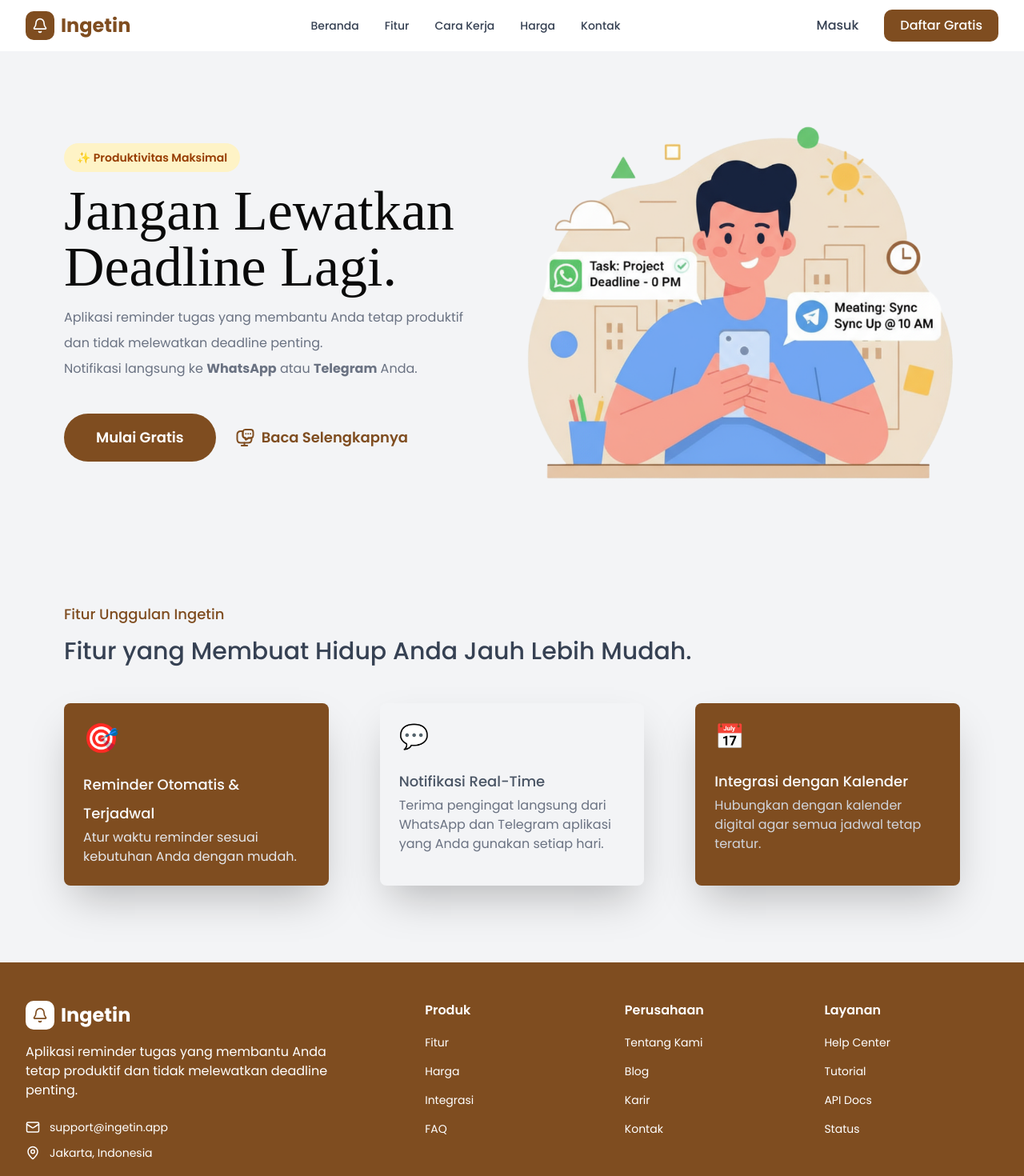
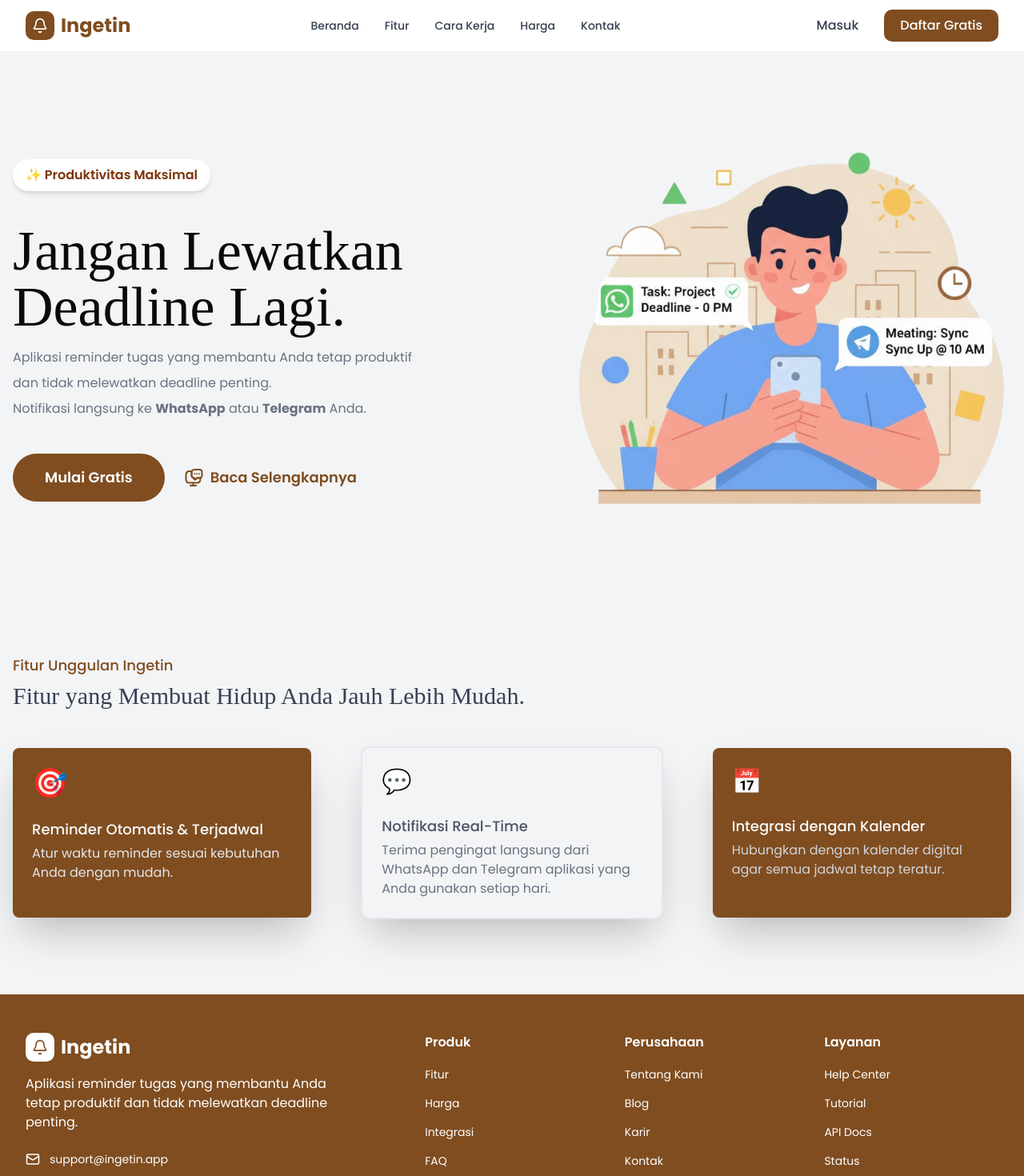
Before and after one commit to rifqiikhsan/ingetin-frontend, a Next.js app: page / in a window 1280 px wide. Shown: the top 1470 px of the page at 80% size. Built offline with nearby package versions, Linux system fonts and the light colour scheme; a web font is replaced by a local one.

Commit message:
feat: update hero and feature section

```diff
--- a/src/app/(user)/page.tsx
+++ b/src/app/(user)/page.tsx
@@ -5,17 +5,15 @@
     <div className="pt-20">
       {/* Hero Section */}
       <section
-        className="hero mx-auto max-w-6xl py-6 lg:py-12 px-4 mt-6"
+        className="hero mx-auto max-w-7xl py-6 lg:py-20 px-4 mt-6"
         id="home"
       >
         <div className="flex flex-col-reverse lg:flex-row items-center justify-between text-center lg:text-left gap-y-12 lg:gap-y-0">
           <div className="flex flex-col gap-y-10 w-full lg:w-1/2">
+            <p className="hidden lg:block w-fit bg-white text-amber-900 px-4 py-2 rounded-full text-sm md:text-base font-semibold shadow-md">
+              ✨ Produktivitas Maksimal
+            </p>
             <div className="flex flex-col gap-y-3">
-              <div className="block mb-2">
-                <span className="bg-amber-100 text-amber-800 px-4 py-2 rounded-full text-sm font-semibold">
-                  ✨ Produktivitas Maksimal
-                </span>
-              </div>
               <h1 className="text-gray font-['Clash_Display'] text-4xl md:text-5xl lg:text-[70px] leading-tight md:leading-tight lg:leading-none">
                 Jangan Lewatkan <br className="hidden md:block" />
                 Deadline Lagi.
@@ -111,7 +109,6 @@
               alt="Ilustrasition Image"
               width={550}
               height={550}
-              className="object-cover w-full max-w-[550px] h-auto"
               priority
             />
           </div>
@@ -120,14 +117,14 @@
 
       {/* Fitur Section */}
       <section
-        className="feature mx-auto max-w-6xl py-6 lg:py-12 px-4"
+        className="feature mx-auto max-w-7xl py-6 lg:py-12 px-4"
         id="features"
       >
         <div className="flex flex-col py-8 md:py-12">
-          <h3 className="text-base md:text-lg text-primary font-medium pb-2">
+          <h3 className="text-base md:text-lg text-primary font-medium">
             Fitur Unggulan Ingetin
           </h3>
-          <h2 className="text-xl md:text-3xl font-medium leading-relaxed text-gray-700 mb-6 md:mb-10">
+          <h2 className="font-['Clash_Display'] text-xl md:text-3xl font-medium leading-relaxed text-gray-700 mb-6 md:mb-10">
             Fitur yang Membuat Hidup Anda Jauh Lebih Mudah.
           </h2>
           <div className="grid grid-cols-1 md:grid-cols-2 lg:grid-cols-3 gap-6 md:gap-10 lg:gap-x-16">
@@ -142,7 +139,7 @@
                 </p>
               </div>
             </div>
-            <div className="flex flex-col gap-y-3 md:gap-y-5 bg-gray-100 p-4 md:p-6 rounded-md shadow-2xl">
+            <div className="flex flex-col gap-y-3 md:gap-y-5 bg-gray-100 p-4 md:p-6 rounded-md shadow-2xl outline-gray-200 outline-2">
               <p className="text-2xl md:text-3xl text-primary">💬</p>
               <div className="flex flex-col">
                 <p className="text-base md:text-lg font-medium text-gray-600 leading-loose">
```
